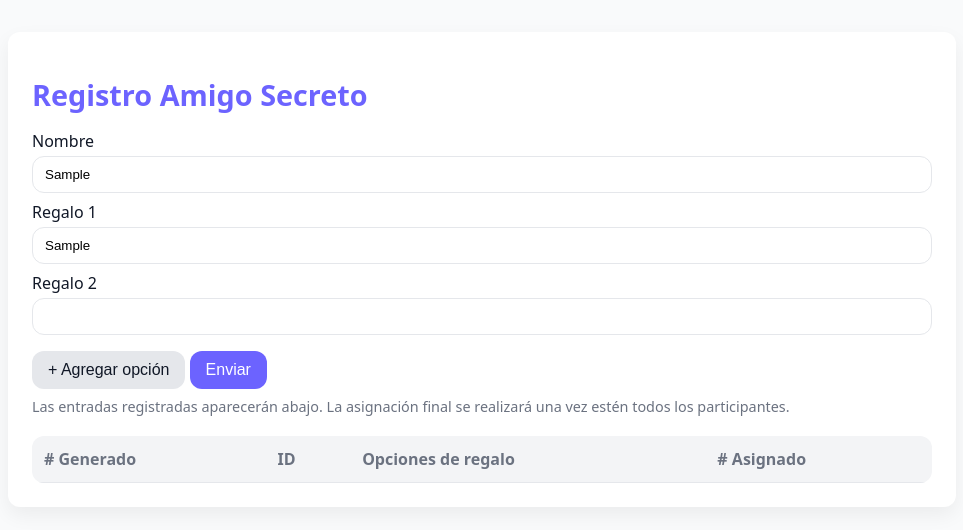
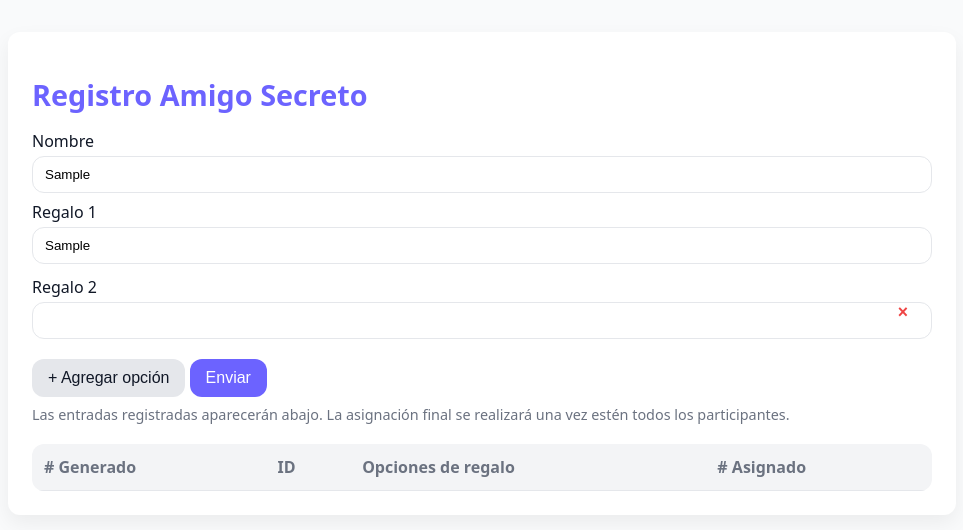
Before and after one commit to elmasteo/amigosecreto, a website: page index.html in a window 1280 px wide. Both pictures are taken after typing "Sample", "Sample" into the empty fields and a click on the button "+ Agregar opción". Shown: the whole page, without its empty margins (158-1121 px from the left). Drawn offline with Linux system fonts and the light colour scheme; no server answers.

Commit message:
agregar opción para eliminar regalos

```diff
--- a/index.html
+++ b/index.html
@@ -40,6 +40,24 @@
     display: block;
     margin-bottom: 8px;
     font-weight: 500;
+  }
+  .gift-wrapper {
+    position: relative;
+    margin-bottom: 12px;
+  }
+  .remove-gift {
+    position: absolute;
+    right: 8px;
+    top: 8px;
+    background: transparent;
+    border: none;
+    color: #ef4444;
+    font-weight: bold;
+    cursor: pointer;
+    font-size: 1.1rem;
+  }
+  .remove-gift:hover {
+    color: #b91c1c;
   }
   input {
     width: 100%;
@@ -107,9 +125,11 @@
       </label>
 
       <div id="gifts-container">
-        <label>Regalo 1
-          <input class="gift" required />
-        </label>
+        <div class="gift-wrapper">
+          <label>Regalo 1
+            <input class="gift" required />
+          </label>
+        </div>
       </div>
       <button id="add-gift" type="button">+ Agregar opción</button>
       <button type="submit">Enviar</button>
@@ -137,11 +157,34 @@ const addGiftBtn = document.getElementById('add-gift');
 const giftsContainer = document.getElementById('gifts-container');
 let giftCount = 1;
 
+function createGiftField(num){
+  const wrapper = document.createElement('div');
+  wrapper.className = 'gift-wrapper';
+  wrapper.innerHTML = `
+    <label>Regalo ${num}
+      <input class="gift" required />
+    </label>
+  `;
+
+  // botón eliminar (excepto para el primero)
+  if(num > 1){
+    const removeBtn = document.createElement('button');
+    removeBtn.type = "button";
+    removeBtn.className = "remove-gift";
+    removeBtn.textContent = "×";
+    removeBtn.addEventListener('click', ()=> {
+      wrapper.remove();
+    });
+    wrapper.appendChild(removeBtn);
+  }
+
+  return wrapper;
+}
+
 addGiftBtn.addEventListener('click', () => {
   giftCount++;
-  const label = document.createElement('label');
-  label.innerHTML = `Regalo ${giftCount} <input class="gift" />`;
-  giftsContainer.appendChild(label);
+  const newField = createGiftField(giftCount);
+  giftsContainer.appendChild(newField);
 });
 
 const form = document.getElementById('entry-form');
@@ -161,11 +204,9 @@ form.addEventListener('submit', async (e) => {
   });
   if(res.ok){
     document.getElementById('name').value='';
-    document.querySelectorAll('.gift').forEach((el,i)=> {
-      if(i>0) el.parentElement.remove();
-      else el.value='';
-    });
+    giftsContainer.innerHTML = ''; // reset
     giftCount = 1;
+    giftsContainer.appendChild(createGiftField(giftCount));
     loadPublicEntries();
   } else {
     const txt = await res.text();
```
